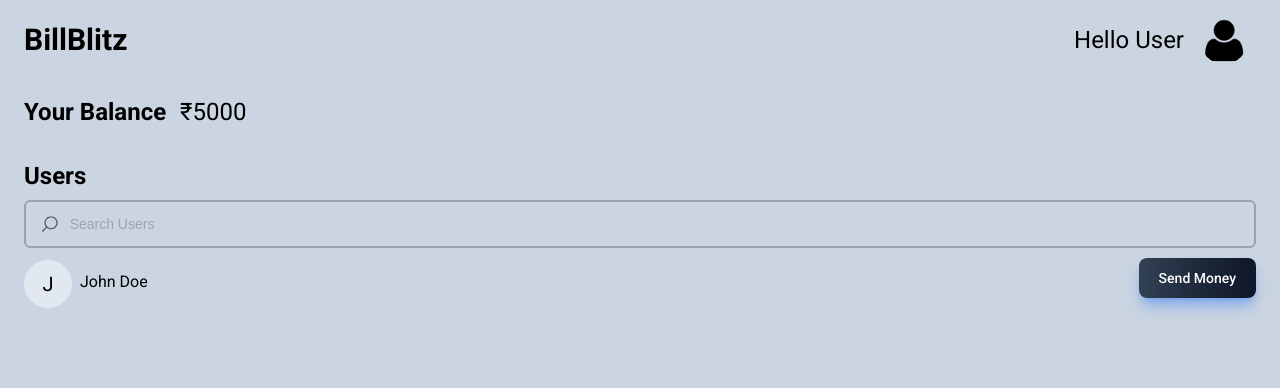
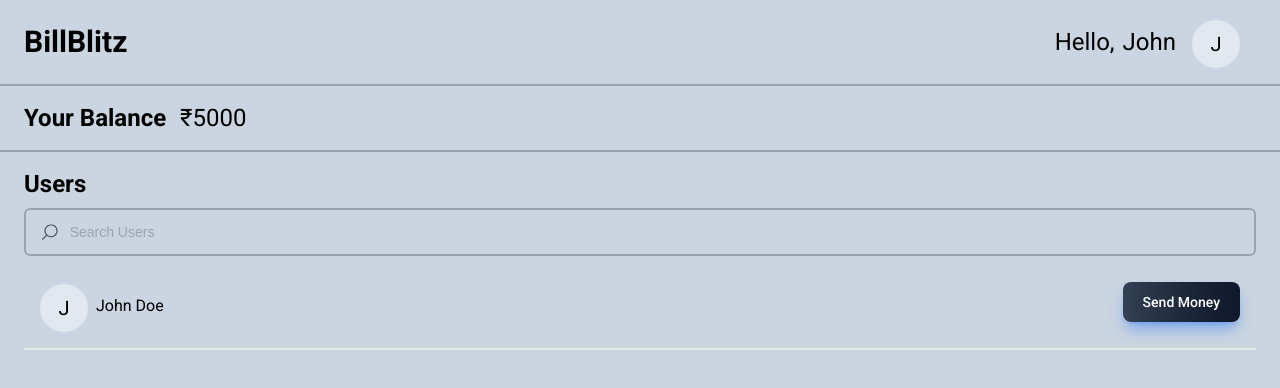
Before and after one commit to shreyansh1410/paytm, a React (Vite) app in the folder frontend/: page /dashboard in a window 1280 px wide. Shown: the top 388 px of the page. Built offline with nearby package versions, Linux system fonts and the light colour scheme; a web font is replaced by a local one.

Commit message:
minor changes

```diff
--- a/frontend/src/components/Appbar.jsx
+++ b/frontend/src/components/Appbar.jsx
@@ -1,17 +1,19 @@
 import React from "react";
 
-export const Appbar = () => {
+export const Appbar = (user) => {
   return (
-    <div className="h-max p-4 px-6">
+    <div className="h-max p-4 px-6 border-b-2 border-gray-400">
       <div className="flex flex-row justify-between items-center text-2xl">
         <div className="font-bold text-3xl">BillBlitz</div>
         <div className="flex flex-row items-center">
-          <div className="font-normal px-2">
-            <span>Hello </span>
-            <span>User</span>
-          </div>
-          <div className="px-2">
-            <img src="/user.png" alt="user" className="w-12 rounded-full"/>
+          <div className="font-normal px-2 flex flex-row justify-center items-center">
+            <div className="mr-2">Hello, </div>
+            <div className="mr-4">{user.firstName}</div>
+            <div className="rounded-full h-12 w-12 bg-slate-200 flex justify-center items-center mt-1 mr-2">
+              <div className="flex flex-col justify-center h-full text-xl">
+                {user.firstName[0]}
+              </div>
+            </div>
           </div>
         </div>
       </div>
--- a/frontend/src/components/Balance.jsx
+++ b/frontend/src/components/Balance.jsx
@@ -1,6 +1,6 @@
 export const Balance = ({ balance }) => {
   return (
-    <div className="p-4 px-6">
+    <div className="p-4 px-6 border-b-2 border-gray-400">
       <div className="text-2xl">
         <span className="font-bold mr-2"> Your Balance </span>
         <span>₹{balance}</span>
--- a/frontend/src/components/SingleUser.jsx
+++ b/frontend/src/components/SingleUser.jsx
@@ -5,7 +5,7 @@
   const navigate = useNavigate();
   return (
     <div>
-      <div className="flex justify-between items-center">
+      <div className="flex justify-between items-center border-b-2 p-4">
         <div className="flex items-center">
           <div className="rounded-full h-12 w-12 bg-slate-200 flex justify-center mt-1 mr-2">
             <div className="flex flex-col justify-center h-full text-xl">
--- a/frontend/src/pages/Dashboard.jsx
+++ b/frontend/src/pages/Dashboard.jsx
@@ -6,7 +6,7 @@
   return (
     <div className="bg-slate-300 flex flex-col h-screen font-roboto">
       {/* Appbar fixed at the top */}
-      <Appbar className="fixed top-0 left-0 right-0 z-10" />
+      <Appbar className="fixed top-0 left-0 right-0 z-10" firstName="John" />
 
       <Balance balance={5000} />
       <Users />
```
